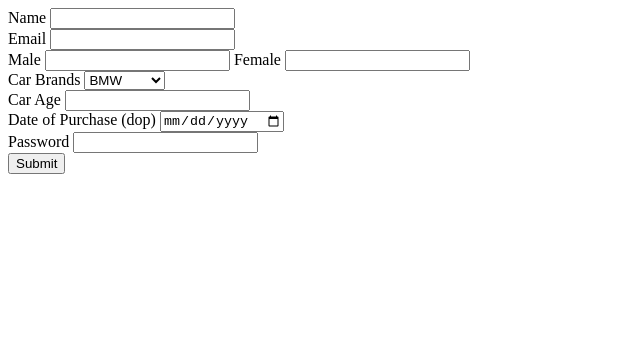
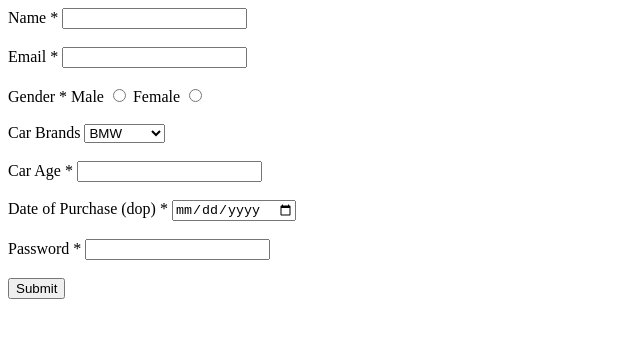
Before and after one commit to acciojob/car-insurance-form-ImShubham09, a website: page main.html in a window 1280 px wide. Shown: the whole page, without its empty margins (0-640 px from the left). Drawn offline with Linux system fonts and the light colour scheme.

Commit message:
created a submission

```diff
--- a/main.html
+++ b/main.html
@@ -8,26 +8,27 @@
 
 <body>
 	<form method="post">
-		<label for="name">Name</label>
-		<input id="name" type="Text" required><br>
-		<label for="email">Email</label>
-		<input id="email" type="Email" required><br>
+		<label for="name">Name *</label>
+		<input id="name" type="Text" required><br><br>
+		<label for="email">Email *</label>
+		<input id="email" type="Email" required><br><br>
+		<label>Gender *</label>
 		<label name="gender">Male</label>
-		<input type="Radio Buttons" name="gender" required>
+		<input type="Radio" name="gender" required>
 		<label name="gender">Female</label>
-		<input type="Radio Buttons" name="gender" required><br>
+		<input type="Radio" name="gender" required><br><br>
 		<label for="cars">Car Brands</label>
 		<select id="cars">
 			<option>BMW</option>
 			<option>Audi</option>
 			<option>Mercedez</option>
-		</select><br>
-		<label for="carage">Car Age</label>
-		<input id="carage" type="Number" required><br>
-		<label for="dop">Date of Purchase (dop)</label>
-		<input id="dop" type="Date" required><br>
-		<label for="password">Password</label>
-		<input id="password" type="Password" required><br>
+		</select><br><br>
+		<label for="carage">Car Age *</label>
+		<input id="carage" type="Number" required><br><br>
+		<label for="dop">Date of Purchase (dop) *</label>
+		<input id="dop" type="Date" required><br><br>
+		<label for="password">Password *</label>
+		<input id="password" type="Password" required><br><br>
 		<input type="submit" value="Submit">
 	</form>
 	<!-- the entire body must be written by student -->
```
